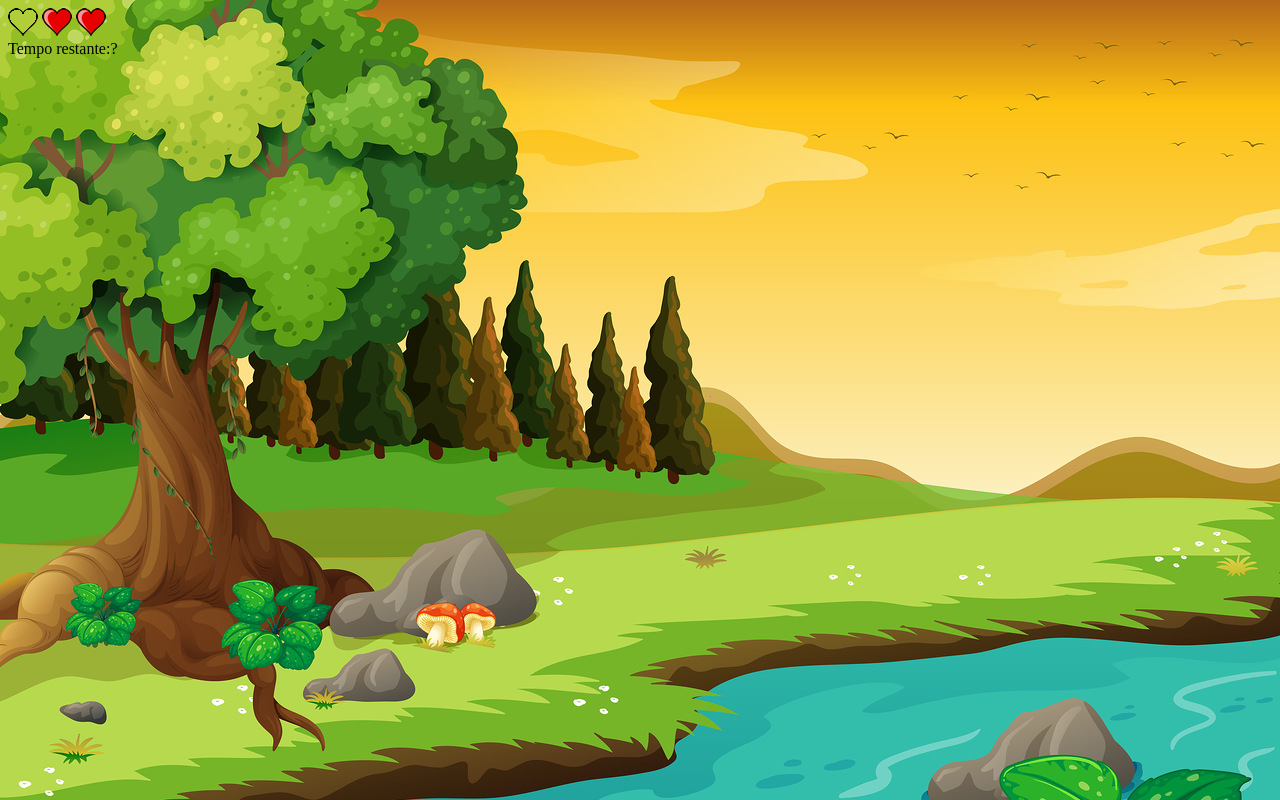
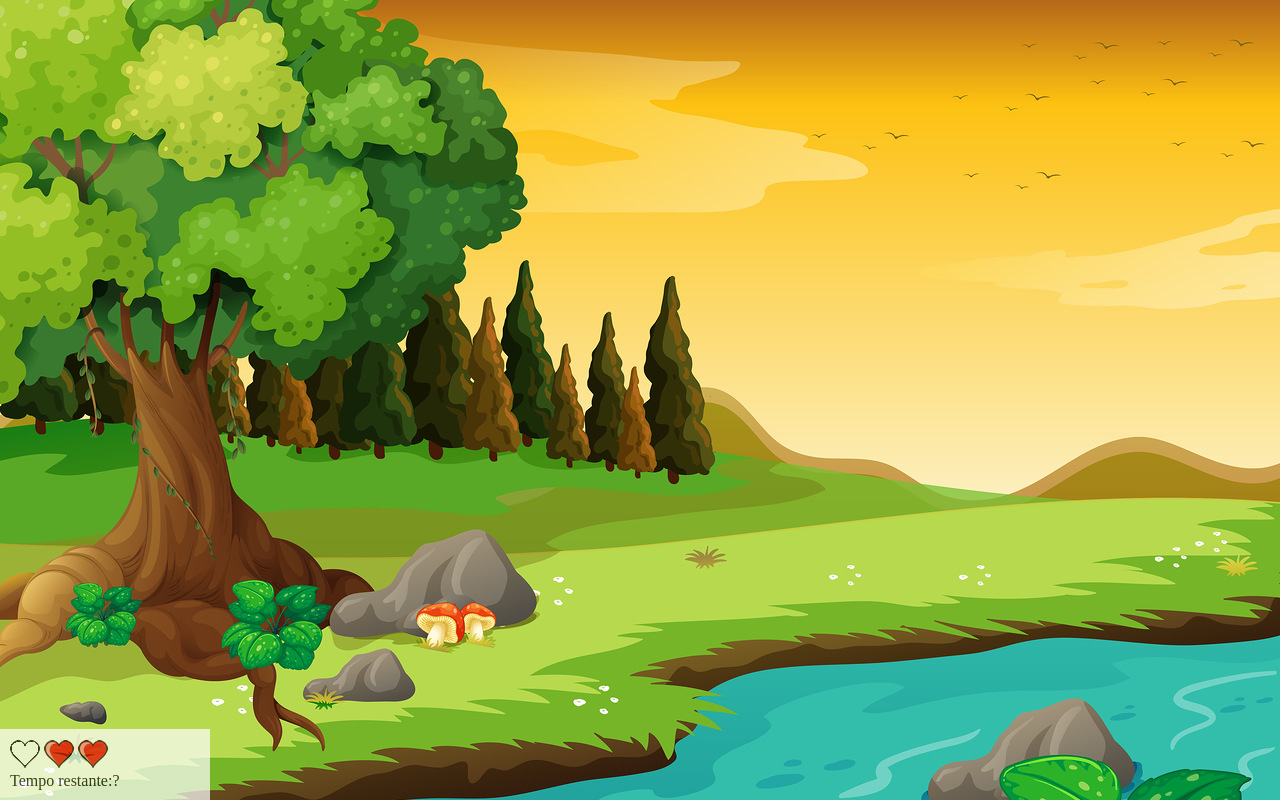
Before and after one commit to joao-paulorr/projeto-mata-mosquito, a plain HTML site: page app.html in a window 1280 px wide. Drawn offline with Linux system fonts and the light colour scheme; files whose address does not match are found by name.

Commit message:
Update style.css

```diff
--- a/css/style.css
+++ b/css/style.css
@@ -26,3 +26,14 @@ body {
 .ladoB {
     transform: scaleX(-1)
 }
+
+.painel {
+position: absolute;
+width: 190px;
+padding: 10px;
+left: 0px;
+bottom: 0px;
+border-top: solid 1px #FFFF;
+background-color: #FFFF;
+opacity: 0.7;
+}
```
